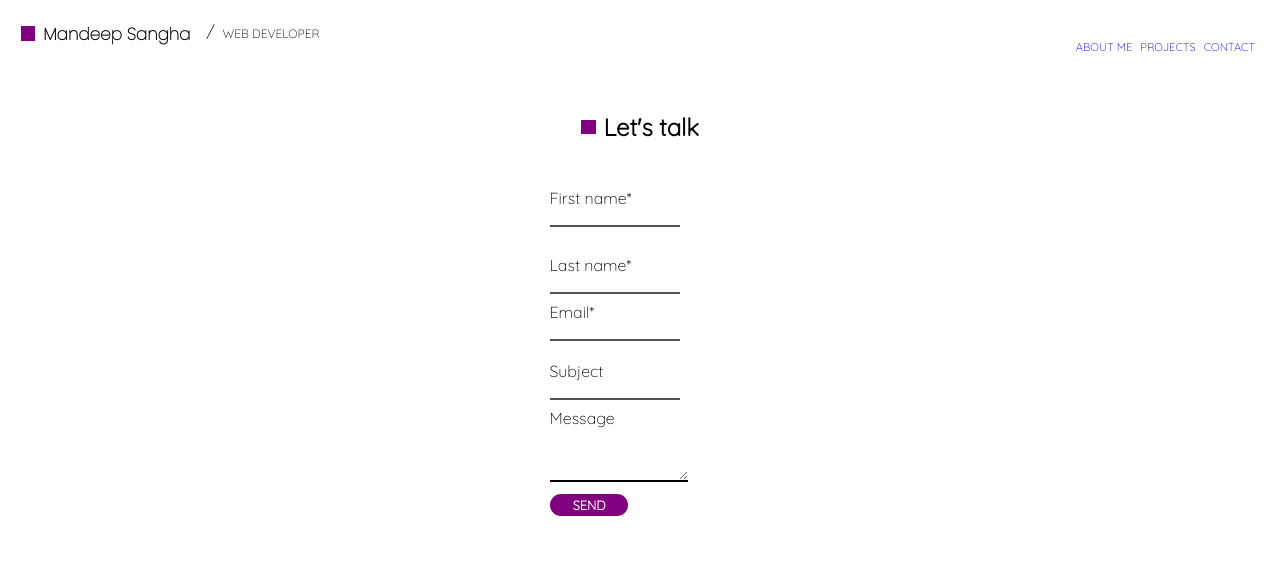
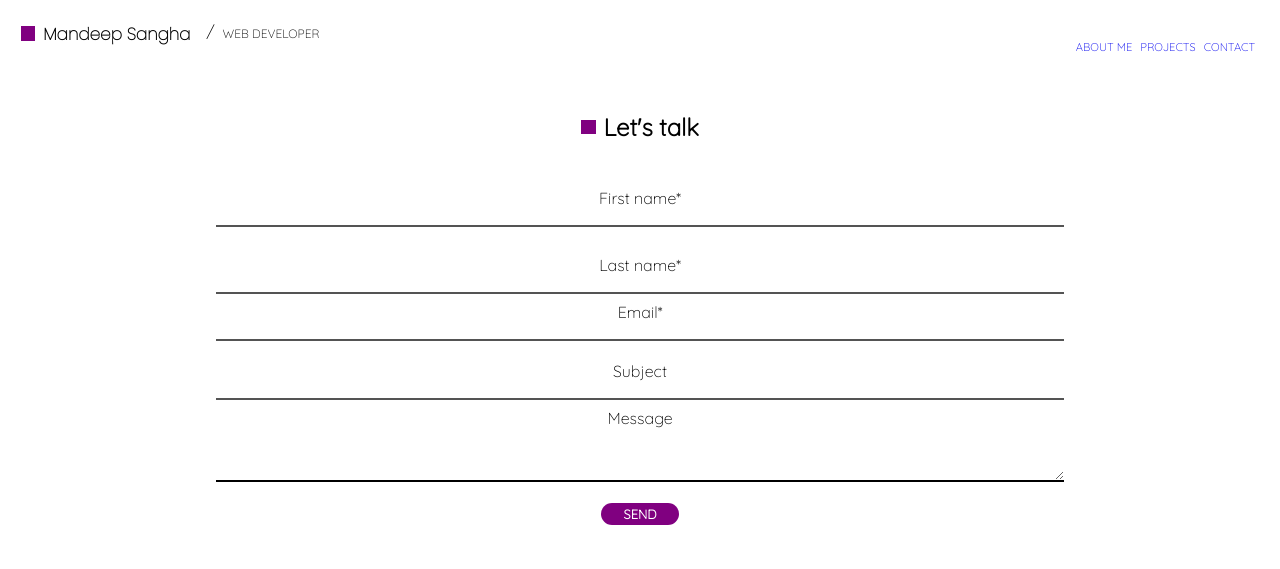
Before and after one commit to mandeepsangha/Portfolio-Page-v1, a plain HTML site: page contactme.html in a window 1280 px wide. Shown: the top 569 px of the page. Drawn offline with Linux system fonts and the light colour scheme; a script that the page names is missing.

Commit message:
Added Project Image Links and updated Contact page

```diff
--- a/contactme.html
+++ b/contactme.html
@@ -54,28 +54,27 @@
                     <div>
                         <div class = "form_column">
                             <label for="firstname">First name*</label>
-                            <input id="firstname" type="text" required size ="12"name="firstname"/><br>
+                            <input id="firstname" type="text" required size ="36"name="firstname"/><br>
                         </div>
                         <div class = "form_column">
                             <label for="lastname">Last name*</label>
-                            <input id="lastname" type="text" required size ="12" name="lastname"/>
+                            <input id="lastname" type="text" required size ="36" name="lastname"/>
                         </div>
                     </div>
                     <div class = "form_column">
                         <label for="address">Email*</label>
-                        <input id="address" type="text" required size ="20" name="email"/><br>
+                        <input id="address" type="text" required size ="36" name="email"/><br>
                         <label for="address2">Subject</label>
                         <input id="address2" type="text" size ="20" name="address2"/>
                     </div>
                     <div class = "form_row">
                         <div class = "form_column">
-                            <label for="postcode">Message</label>
-                            <textarea id="postcode" type="text" required size ="30"name = "messagebox">
-
+                            <label for="message">Message</label>
+                            <textarea id="message" type="text" rows="8" cols="26" required  name = "messagebox">
                             </textarea>
                         </div>
                     </div>
-                    <div>
+                    <div class = "form_column">
                         <btn class = "send__button">SEND</btn>
                     </div>
             </fieldset>
@@ -89,7 +88,7 @@
             </div>
             <div>
                 <p class = footer__contact><b>Write</b></p>
-                <p>info@mysite.com</p>
+                <p>info@</p>
             </div>
         </div>
         <div class = "follow__icons">
--- a/main.css
+++ b/main.css
@@ -175,13 +175,12 @@ root {
   fieldset {
     border: none;
     background-color: white;
-    display:grid;
-    justify-content: center;
+    display:flex;
+    flex-direction: column;
 
   }
 
   .form_row {
-    display: flex;
     flex-direction: row;
   }
 
@@ -189,6 +188,7 @@ root {
     display: flex;
     flex-direction: column;
     padding: 0.25rem;
+    align-items: center;
   }
 
   input {
@@ -198,21 +198,21 @@ root {
     width:70%;
   }
   input:focus {
-    border-color: blue;
+    border-color: rgb(190, 10, 214);
   }
 
   textarea{
     outline: 0;
     border-width: 0 0 2px;
     border-color: black;
-    width:75%;
+    width:70%;
     height: 3rem;
     margin-bottom:0.5rem;
 
   }
 
   textarea:focus {
-    border-color: blue;
+    border-color: rgb(190, 10, 214);
   }
 
   .send__button {
@@ -223,6 +223,7 @@ root {
     margin: 0.3rem;
     font-weight: 600;
     font-size: 0.8rem;
+
 
   }
 
@@ -379,7 +380,6 @@ root {
     }
 
     .fieldset__container{
-      width:50%;
       margin-left:auto;
       margin-right:auto;
     }
```
Also changed, not shown: index.html (+1 -1 lines), projects.html (+11 -8 lines).
